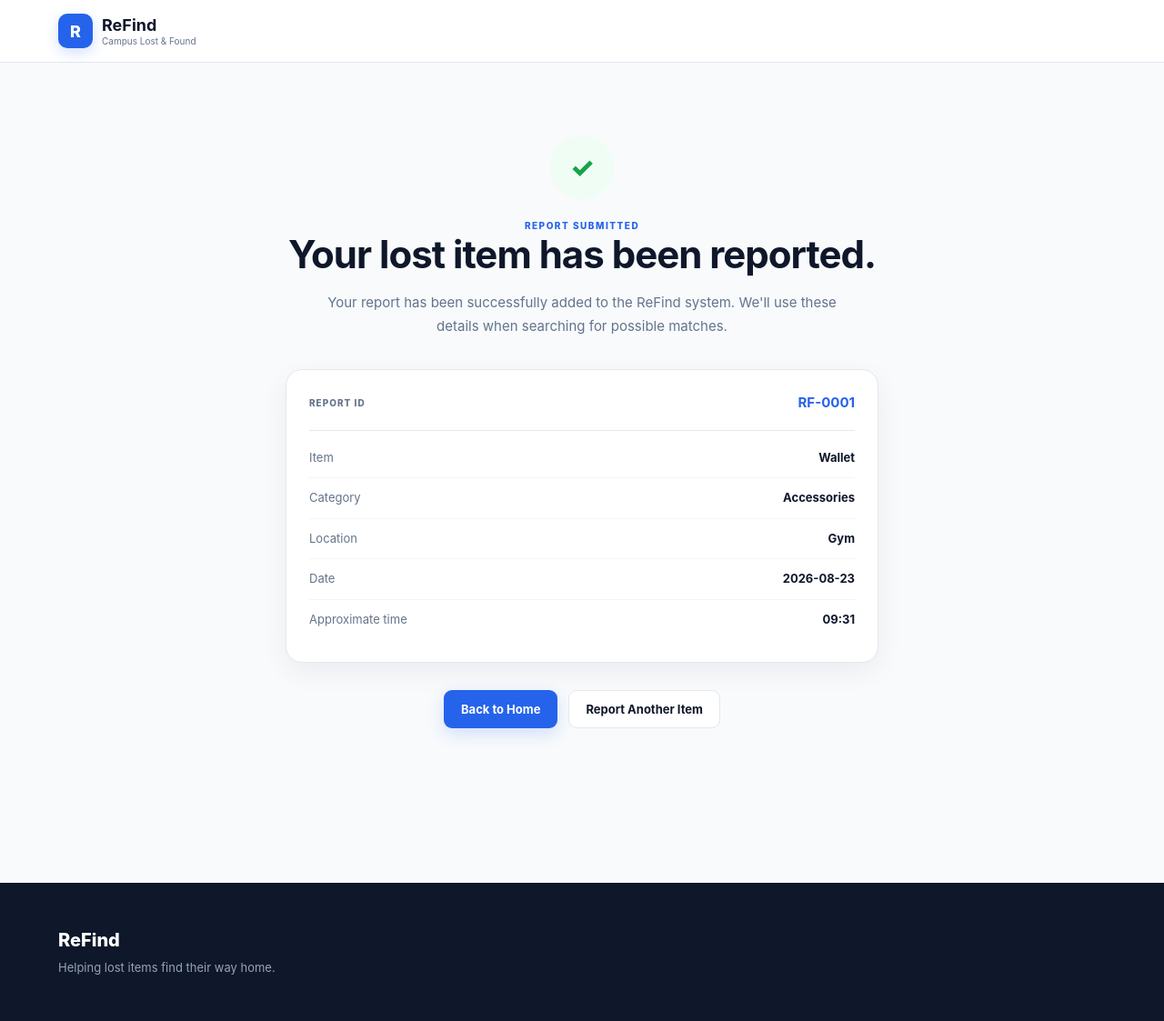
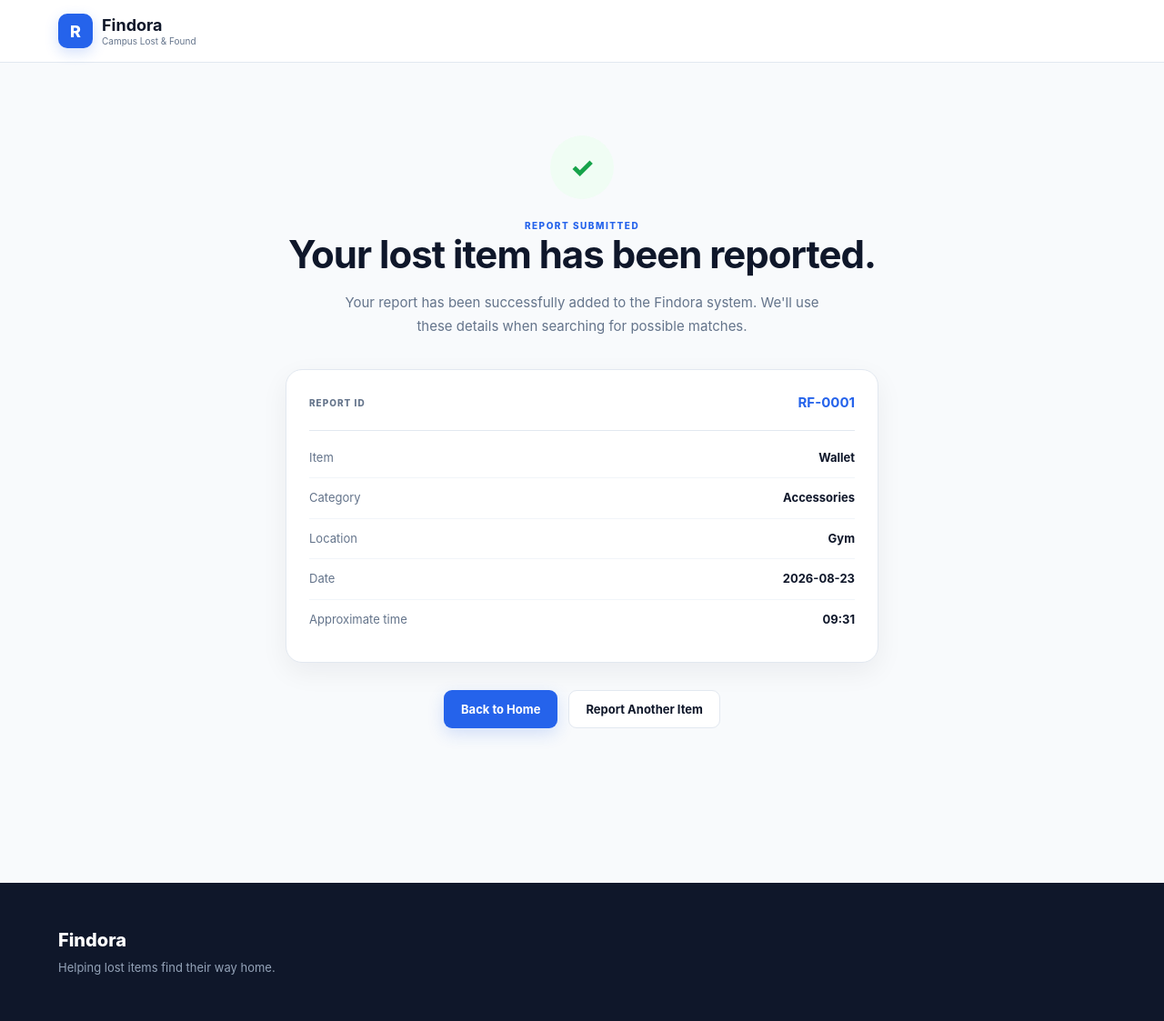
Before and after one commit to sabharinather1407/Findora, a Flask app: page /report-success/1 in a window 1280 px wide. Shown: the whole page at 91% size. Run offline with Flask 3, Linux system fonts and the light colour scheme; data comes from the database, SQL or seed files in the repository.

Commit message:
Update report_success.html

```diff
--- a/templates/report_success.html
+++ b/templates/report_success.html
@@ -10,7 +10,7 @@
         content="width=device-width, initial-scale=1.0"
     >
 
-    <title>Report Submitted | ReFind</title>
+    <title>Report Submitted | Findora</title>
 
     <link
     rel="stylesheet"
@@ -33,7 +33,7 @@
             </span>
 
             <span>
-                <strong>ReFind</strong>
+                <strong>Findora</strong>
                 <small>Campus Lost & Found</small>
             </span>
 
@@ -60,7 +60,7 @@
 
     <p class="success-description">
         Your report has been successfully added to the
-        ReFind system. We'll use these details when
+        Findora system. We'll use these details when
         searching for possible matches.
     </p>
 
@@ -171,7 +171,7 @@
         <div>
 
             <div class="footer-logo">
-                ReFind
+                Findora
             </div>
 
             <p>
```
